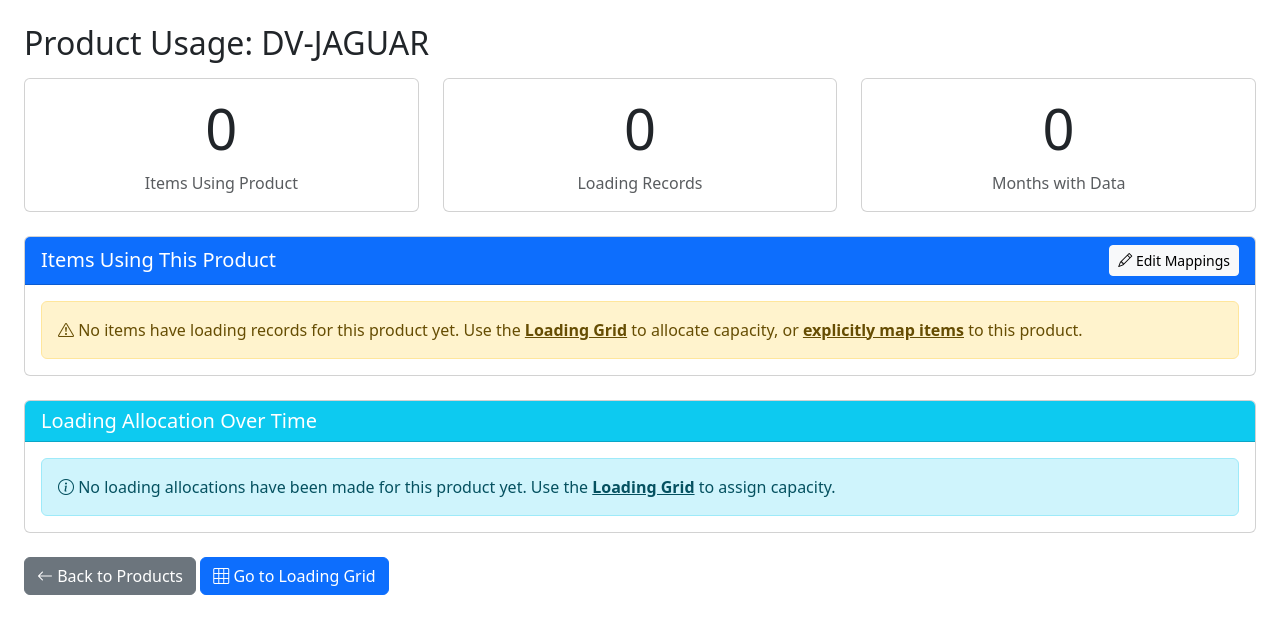
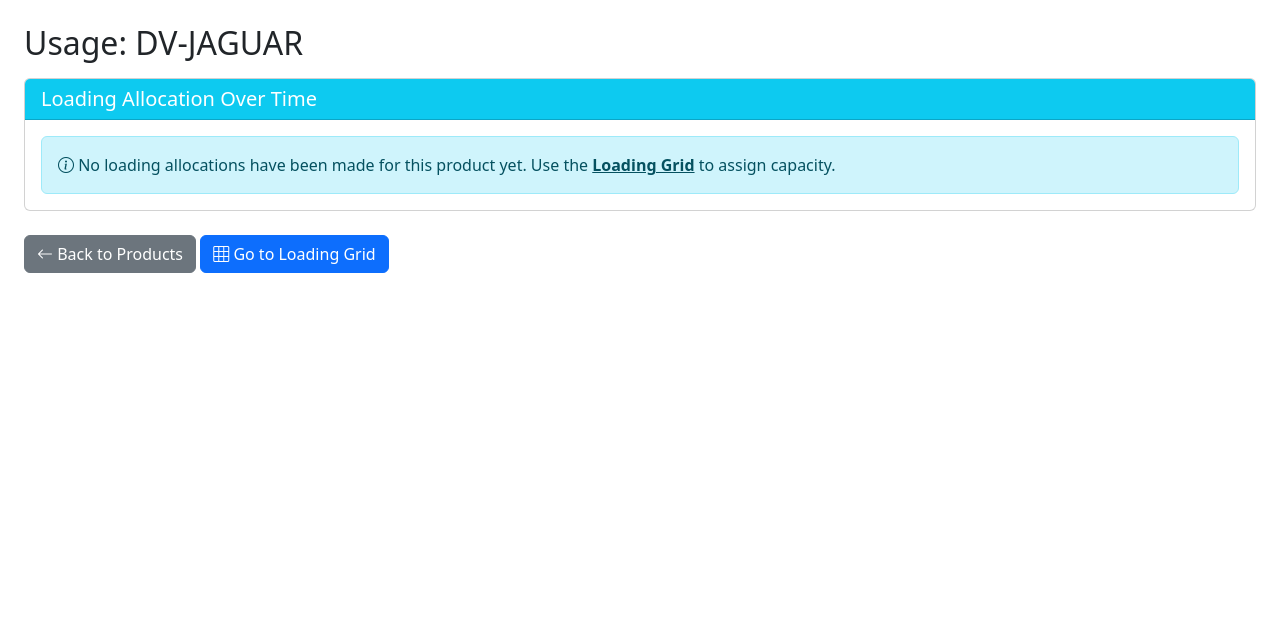
Before and after one commit to johnnyfive-is-alive/Fluid, a Flask app: page /products/mappings/1 in a window 1280 px wide. Shown: the part 56-690 px from the top of the page. Run offline with Flask 3, Linux system fonts and the light colour scheme; data comes from the database, SQL or seed files in the repository.

Commit message:
Greg-commit 2025-10-16-16:49:10.91-_

```diff
--- a/src/templates/products_mappings.html
+++ b/src/templates/products_mappings.html
@@ -1,84 +1,6 @@
 {% extends 'base.html' %}
 {% block content %}
-<h2 class="mb-3">Product Usage: {{ product['itemname'] }}</h2>
-
-<!-- Summary Cards -->
-<div class="row mb-4">
-    <div class="col-md-4">
-        <div class="card text-center">
-            <div class="card-body">
-                <h3 class="display-4">{{ mapped_items|length }}</h3>
-                <p class="text-muted mb-0">Items Using Product</p>
-            </div>
-        </div>
-    </div>
-    <div class="col-md-4">
-        <div class="card text-center">
-            <div class="card-body">
-                <h3 class="display-4">{{ loading_stats['total_records'] }}</h3>
-                <p class="text-muted mb-0">Loading Records</p>
-            </div>
-        </div>
-    </div>
-    <div class="col-md-4">
-        <div class="card text-center">
-            <div class="card-body">
-                <h3 class="display-4">{{ loading_stats['month_count'] }}</h3>
-                <p class="text-muted mb-0">Months with Data</p>
-            </div>
-        </div>
-    </div>
-</div>
-
-<!-- Mapped Items Table -->
-<div class="card mb-4">
-    <div class="card-header bg-primary text-white d-flex justify-content-between align-items-center">
-        <h5 class="mb-0">Items Using This Product</h5>
-        <a href="{{ url_for('products.map_form', product_id=product['id']) }}" class="btn btn-light btn-sm">
-            <i class="bi bi-pencil"></i> Edit Mappings
-        </a>
-    </div>
-    <div class="card-body">
-        {% if mapped_items %}
-        <div class="table-responsive">
-            <table class="table table-striped table-hover">
-                <thead>
-                    <tr>
-                        <th>ID</th>
-                        <th>Item Name</th>
-                        <th>Type</th>
-                        <th>Loading Records</th>
-                        <th>Actions</th>
-                    </tr>
-                </thead>
-                <tbody>
-                    {% for item in mapped_items %}
-                    <tr>
-                        <td>{{ item['id'] }}</td>
-                        <td><strong>{{ item['itemname'] }}</strong></td>
-                        <td><span class="badge bg-info">{{ item['typename'] }}</span></td>
-                        <td><span class="badge bg-success">{{ item['loading_count'] }}</span></td>
-                        <td>
-                            <a href="{{ url_for('items.edit_form', id=item['id']) }}" class="btn btn-sm btn-outline-primary">
-                                View Item
-                            </a>
-                        </td>
-                    </tr>
-                    {% endfor %}
-                </tbody>
-            </table>
-        </div>
-        {% else %}
-        <div class="alert alert-warning mb-0">
-            <i class="bi bi-exclamation-triangle"></i>
-            No items have loading records for this product yet.
-            Use the <a href="{{ url_for('loading.grid_selector') }}" class="alert-link">Loading Grid</a>
-            to allocate capacity, or <a href="{{ url_for('products.map_form', product_id=product['id']) }}" class="alert-link">
-            explicitly map items</a> to this product.
-        </div>
-        {% endif %}
-    </div>
-</div>
+<h2 class="mb-3">Usage: {{ product['itemname'] }}</h2>
 
 <!-- Loading Statistics with Chart -->
 <div class="card">
@@ -91,16 +13,8 @@
         <!-- Summary Stats -->
         <div class="row mb-4">
             <div class="col-md-4">
-                <h6>Total Records:</h6>
-                <p class="lead mb-0">{{ loading_stats['total_records'] }} loading entries</p>
-            </div>
-            <div class="col-md-4">
                 <h6>Cumulative Allocation:</h6>
                 <p class="lead mb-0">{{ '%.1f' % loading_stats['total_percent'] }}%</p>
-            </div>
-            <div class="col-md-4">
-                <h6>Months with Data:</h6>
-                <p class="lead mb-0">{{ loading_stats['month_count'] }} month(s)</p>
             </div>
         </div>
 
```
